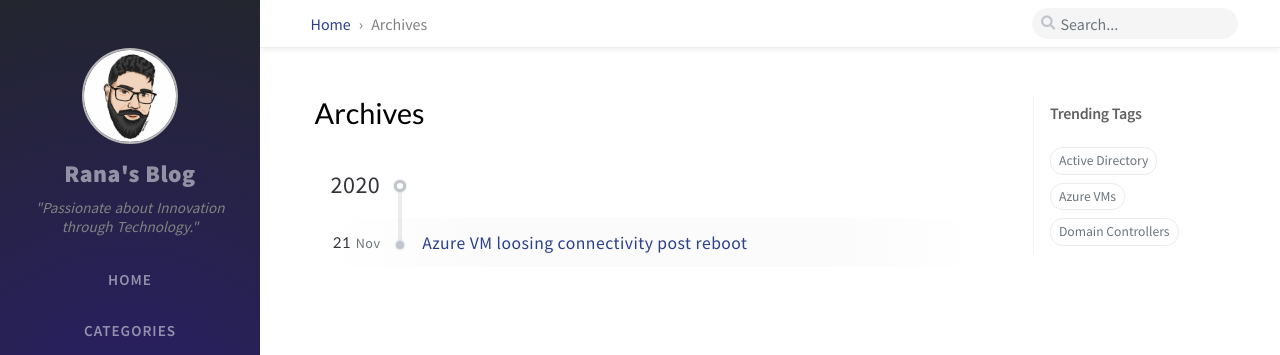
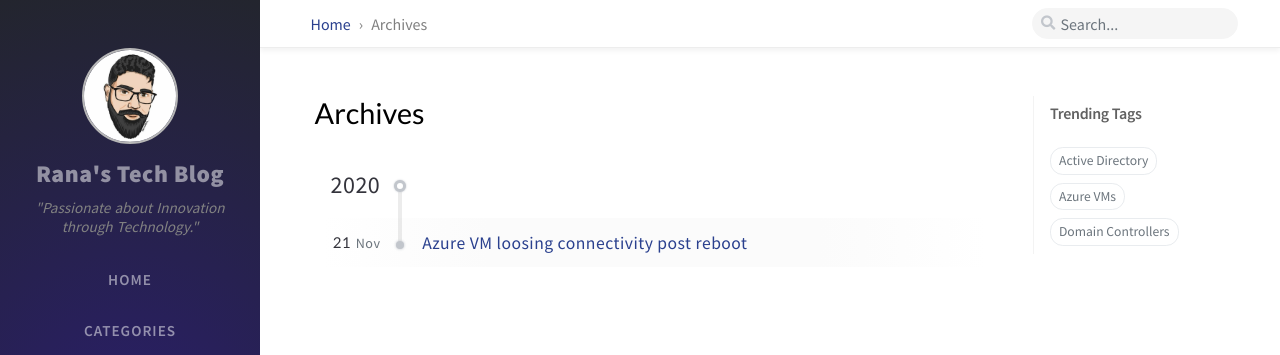
Before and after one commit to ranabanerjee15/ranabanerjee15.github.io, a Jekyll site: the page built from _tabs/archives.md, in a window 1280 px wide. Shown: the top 355 px of the page. Built offline with Jekyll 4.4.1, drawn with Linux system fonts in a browser that asks for light colours; nearby versions of some CDN libraries; comment, search, counter and statistics services are not loaded.

Commit message:
updated Title and License

```diff
--- a/_config.yml
+++ b/_config.yml
@@ -15,7 +15,7 @@ timezone: Australia/Brisbane
 
 # jekyll-seo-tag settings › https://github.com/jekyll/jekyll-seo-tag/blob/master/docs/usage.md
 # --------------------------
-title: Rana's Blog                          # the main title
+title: Rana's Tech Blog                          # the main title
 
 tagline: '"Passionate about Innovation through Technology."'  # it will display as the sub-title
 
```
Also changed, not shown: 1 other file.
